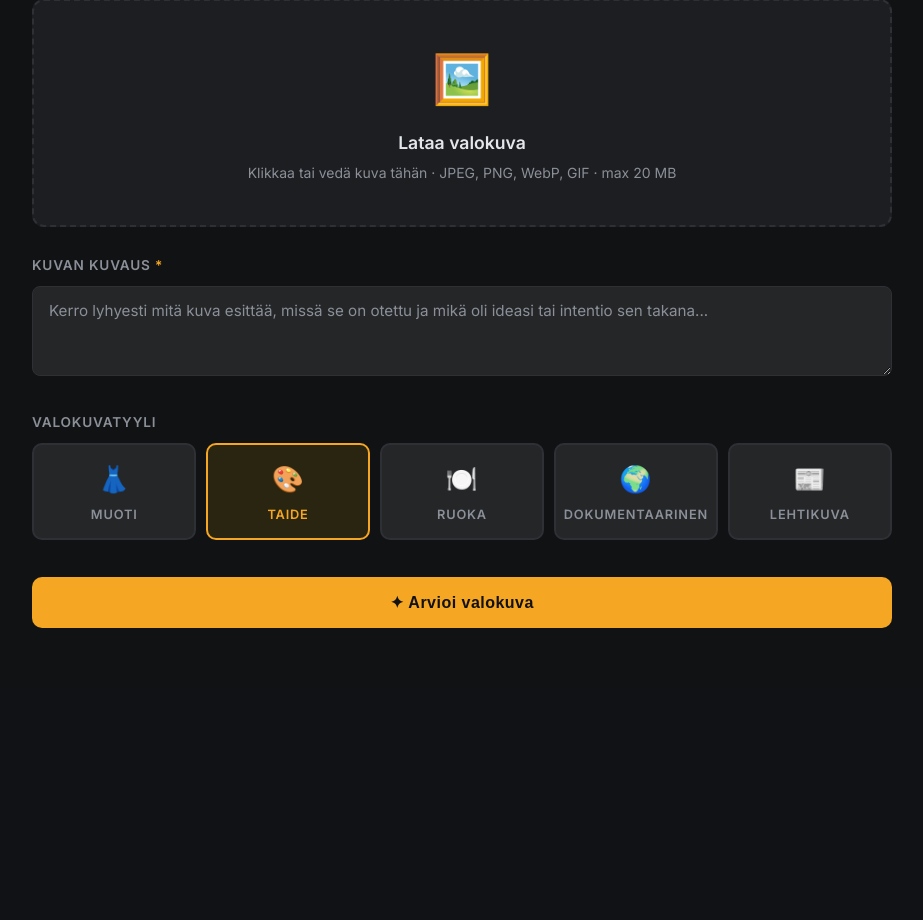
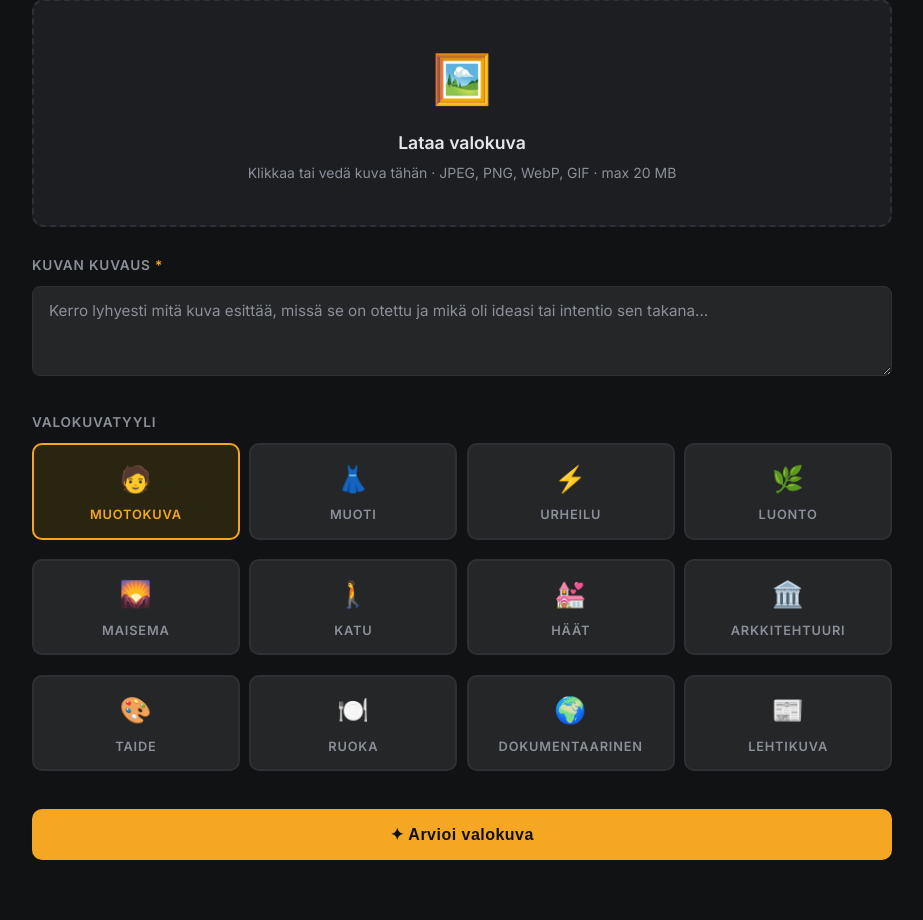
Before and after one commit to xnjn78d8zd-blip/Valokuvaus, a Flask app: page / in a window 1280 px wide. Shown: the part 267-1187 px from the top of the page, without its empty margins (178-1101 px from the left). Before the commit the page ends 895 px from the top, so only its background shows below. Run offline with Flask 3, Linux system fonts and the light colour scheme.

Commit message:
Add 12 photo genres and magnifying glass scan animation
Genres: portrait, fashion, sports, nature, landscape, street, wedding,
architecture, art, food, documentary, press. Style grid updated to
4-column layout. Loading state now hides the form and shows the uploaded
photo in a circle with an orbiting magnifying glass while Claude analyses.

https://claude.ai/code/session_01GwfQaLY93WHyS15BDgDpm3

```diff
--- a/app.py
+++ b/app.py
@@ -17,11 +17,18 @@ app.config['MAX_CONTENT_LENGTH'] = 40 * 1024 * 1024  # 40 MB — base64 JSON is
 client = anthropic.Anthropic(api_key=os.environ.get('ANTHROPIC_API_KEY'))
 
 STYLE_NAMES = {
-    'fashion': 'Muotivalokuvaus',
-    'art': 'Taidevalokuvaus',
-    'food': 'Ruokavalkuvaus',
-    'documentary': 'Dokumentaarinen valokuvaus',
-    'press': 'Lehtivalokuvaus',
+    'portrait':     'Muotokuva',
+    'fashion':      'Muotivalokuvaus',
+    'sports':       'Urheiluvalokuvaus',
+    'nature':       'Luontovalokuvaus',
+    'landscape':    'Maisemavalokuvaus',
+    'street':       'Katukuvaus',
+    'wedding':      'Häävalokuvaus',
+    'architecture': 'Arkkitehtuurivalokuvaus',
+    'art':          'Taidevalokuvaus',
+    'food':         'Ruokavalokuvaus',
+    'documentary':  'Dokumentaarinen valokuvaus',
+    'press':        'Lehtivalokuvaus',
 }
 
 SYSTEM_PROMPT = """Olet kokenut valokuvaustaiteen professori ja kansainvälinen tuomari, jolla on yli 30 vuoden kokemus kaikista valokuvauksen lajeista. Arvioit valokuvia opettajan silmin — kriittisesti mutta rakentavasti, kuten oikeassa oppilaitoksen kritiikkisessiossa.
--- a/static/style.css
+++ b/static/style.css
@@ -163,7 +163,7 @@ textarea::placeholder { color: var(--text-muted); }
 /* Style picker */
 .style-grid {
   display: grid;
-  grid-template-columns: repeat(5, 1fr);
+  grid-template-columns: repeat(4, 1fr);
   gap: .6rem;
 }
 
--- a/templates/index.html
+++ b/templates/index.html
@@ -58,6 +58,13 @@
       <div class="style-grid">
 
         <label>
+          <input type="radio" name="style" value="portrait" checked>
+          <span class="style-btn">
+            <span class="icon">🧑</span>Muotokuva
+          </span>
+        </label>
+
+        <label>
           <input type="radio" name="style" value="fashion">
           <span class="style-btn">
             <span class="icon">👗</span>Muoti
@@ -65,7 +72,49 @@
         </label>
 
         <label>
-          <input type="radio" name="style" value="art" checked>
+          <input type="radio" name="style" value="sports">
+          <span class="style-btn">
+            <span class="icon">⚡</span>Urheilu
+          </span>
+        </label>
+
+        <label>
+          <input type="radio" name="style" value="nature">
+          <span class="style-btn">
+            <span class="icon">🌿</span>Luonto
+          </span>
+        </label>
+
+        <label>
+          <input type="radio" name="style" value="landscape">
+          <span class="style-btn">
+            <span class="icon">🌄</span>Maisema
+          </span>
+        </label>
+
+        <label>
+          <input type="radio" name="style" value="street">
+          <span class="style-btn">
+            <span class="icon">🚶</span>Katu
+          </span>
+        </label>
+
+        <label>
+          <input type="radio" name="style" value="wedding">
+          <span class="style-btn">
+            <span class="icon">💒</span>Häät
+          </span>
+        </label>
+
+        <label>
+          <input type="radio" name="style" value="architecture">
+          <span class="style-btn">
+            <span class="icon">🏛️</span>Arkkitehtuuri
+          </span>
+        </label>
+
+        <label>
+          <input type="radio" name="style" value="art">
           <span class="style-btn">
             <span class="icon">🎨</span>Taide
           </span>
@@ -105,7 +154,12 @@
 
   <!-- Loading -->
   <div id="loading" aria-live="polite">
-    <div class="spinner"></div>
+    <div class="scan-container">
+      <img id="scan-preview" src="" alt="">
+      <div class="scan-orbit">
+        <span class="scan-glass">🔍</span>
+      </div>
+    </div>
     <p>Professori tarkastelee kuvaasi…</p>
   </div>
 
@@ -270,12 +324,15 @@ $('critique-form').addEventListener('submit', e => {
 
   errorBanner.style.display = 'none';
   results.style.display = 'none';
+  $('critique-form').style.display = 'none';
+  $('scan-preview').src = previewImg.src;
   loading.style.display = 'block';
   submitBtn.disabled = true;
   submitBtn.textContent = 'Arvioidaan…';
 
   function resetUI() {
     loading.style.display = 'none';
+    $('critique-form').style.display = 'block';
     submitBtn.disabled = false;
     submitBtn.textContent = '✦ Arvioi valokuva';
   }
@@ -401,6 +458,7 @@ function renderResults(d) {
 // ── Reset ─────────────────────────────────────────────────────────────────
 $('reset-btn').addEventListener('click', () => {
   $('results').style.display = 'none';
+  $('critique-form').style.display = 'block';
   clearPreview();
   $('description').value = '';
   window.scrollTo({ top: 0, behavior: 'smooth' });
```
Also changed, not shown: other parts of static/style.css (+38 -11 lines).
